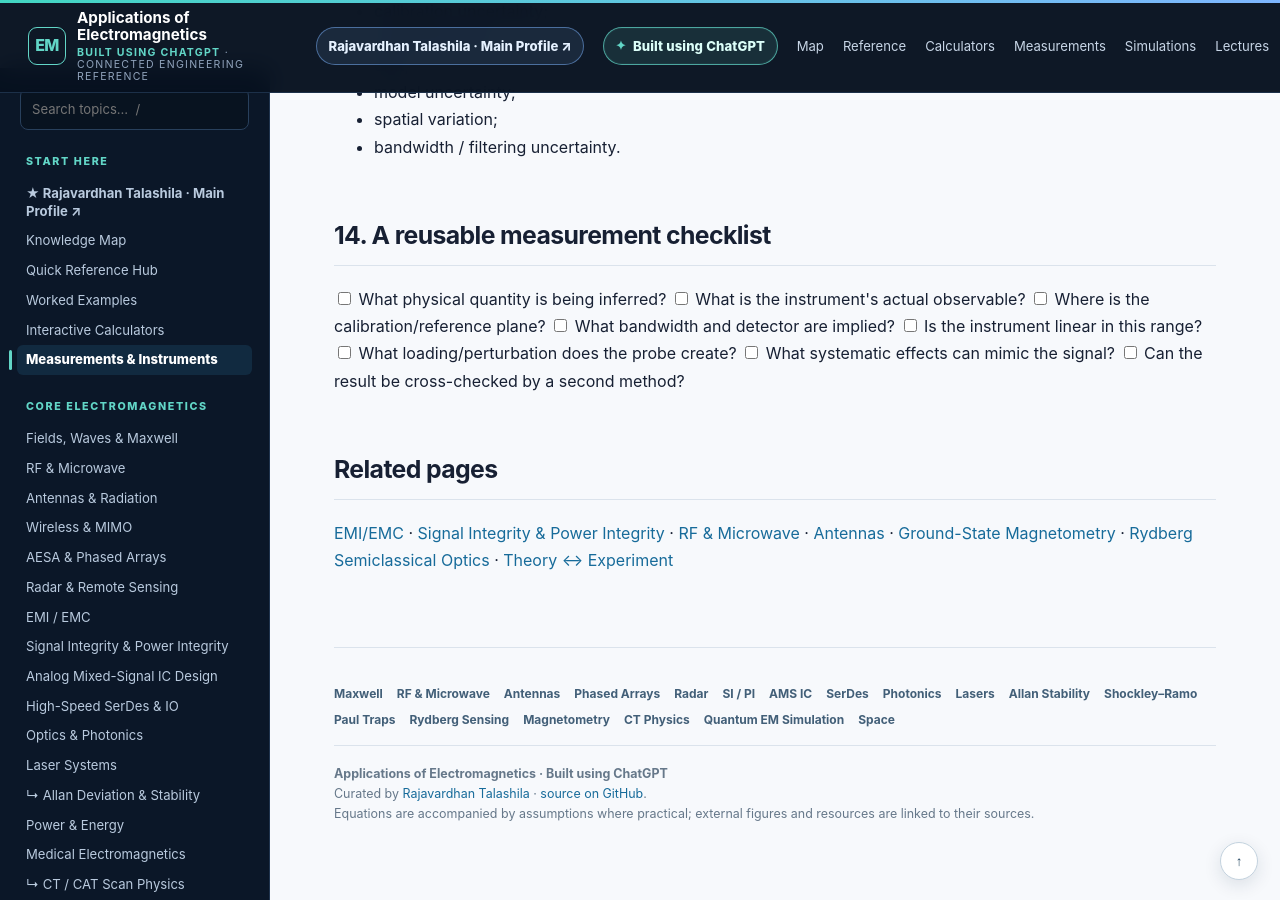
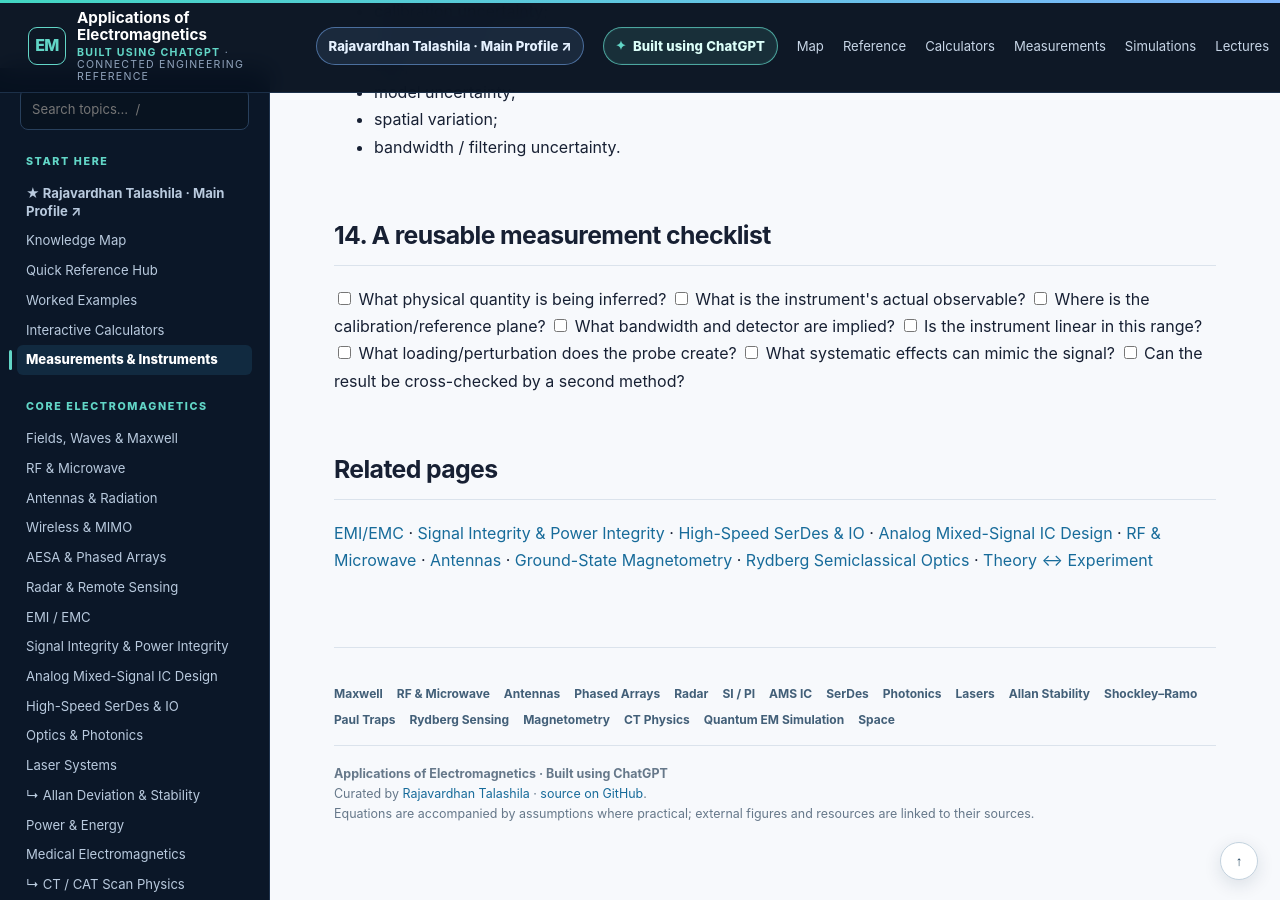
Before and after one commit to RajavardhanT/Electromagnetics_Applications, a Jekyll site: the page built from measurements/index.md, in a window 1280 px wide and 900 px high, scrolled down 6767 px. Built offline with Jekyll 4.4.1, drawn with Linux system fonts in a browser that asks for light colours; our own code applies the rules of GitHub Pages for plain Markdown files.

Commit message:
Cross-link AMS and SerDes from measurements

```diff
--- a/measurements/index.md
+++ b/measurements/index.md
@@ -228,4 +228,4 @@ In practice, distinguish:
 
 ## Related pages
 
-[EMI/EMC](../emc/) · [Signal Integrity & Power Integrity](../signal-power-integrity/) · [RF & Microwave](../rf-microwave/) · [Antennas](../antennas/) · [Ground-State Magnetometry](../ground-state-magnetometry/) · [Rydberg Semiclassical Optics](../rydberg-semiclassical-effects/) · [Theory ↔ Experiment](../theory-experiment/)
+[EMI/EMC](../emc/) · [Signal Integrity & Power Integrity](../signal-power-integrity/) · [High-Speed SerDes & IO](../high-speed-serdes/) · [Analog Mixed-Signal IC Design](../analog-mixed-signal/) · [RF & Microwave](../rf-microwave/) · [Antennas](../antennas/) · [Ground-State Magnetometry](../ground-state-magnetometry/) · [Rydberg Semiclassical Optics](../rydberg-semiclassical-effects/) · [Theory ↔ Experiment](../theory-experiment/)
```
